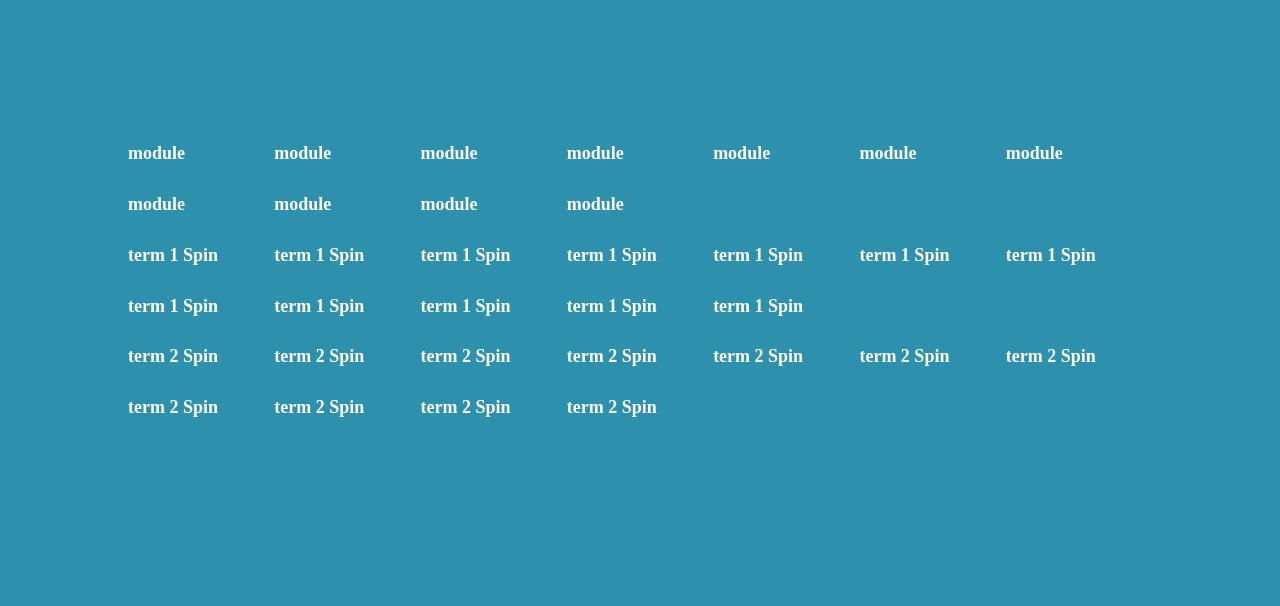
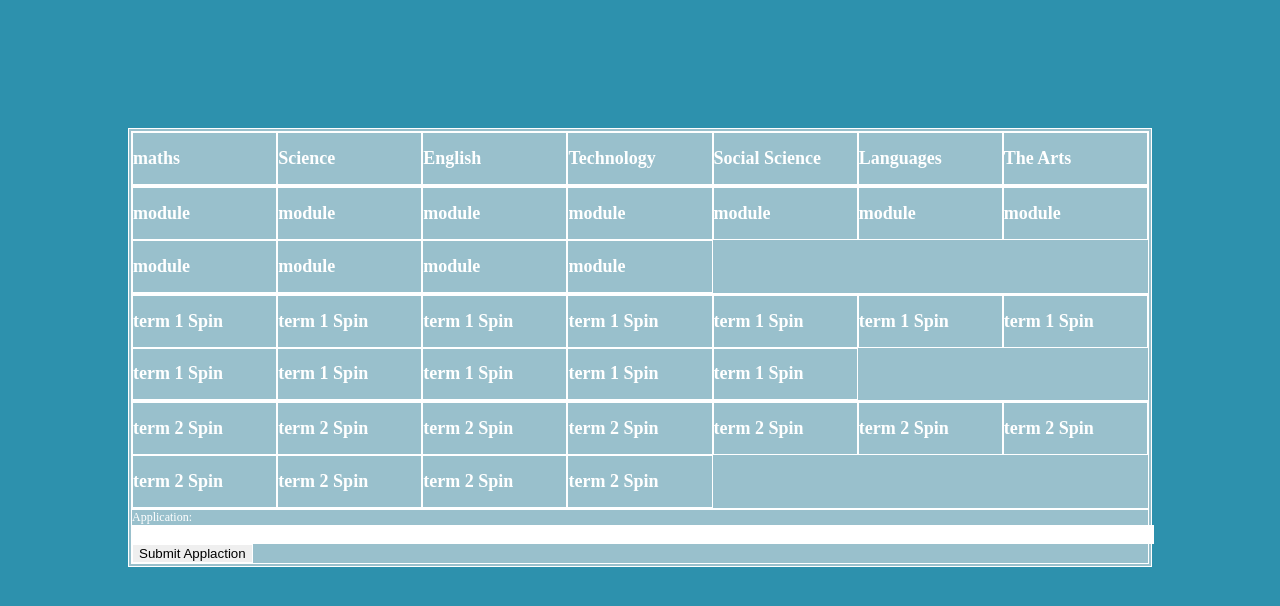
Before and after one commit to Zane-Larking/Hobsonville-point-selection-application, a PHP site: page /studentSelectionPage.html in a window 1280 px wide. Shown: the top 606 px of the page. Run offline with PHP 8.4, Linux system fonts and the light colour scheme.

Commit message:
new saves

```diff
--- a/Selections.CSS
+++ b/Selections.CSS
@@ -7,10 +7,14 @@ body {
 
 }
 #selections {
+    border: 1px solid #FFFFFF;
+    background: #99c0cc;
+    padding: 2px;
     margin: 10%;
 	display: grid;
     grid-template: auto/auto;
     grid-template-areas:
+    "subjects"
     "modules"
     "term1Spins"
     "term2Spins"
@@ -18,24 +22,48 @@ body {
     ;
 
 }
+#selections > * {
+    border: 1px solid #FFFFFF;
+
+}
+#selections > * > *{
+    border: 1px solid #FFFFFF;
+
+}
+#subjects {
+    grid-area: subjects;
+    display: grid;
+    grid-template: auto/ repeat(7, 14.2857142857%);
+}
 #modules {
 	grid-area: modules;
 	display: grid;
-	grid-template: auto/ repeat(7, auto);
+	grid-template: auto/ repeat(7, 14.2857142857%);
 }
 
 #term1Spins {
 	grid-area: term1Spins;
 	display: grid;
-	grid-template: auto/ repeat(7, auto);
+	grid-template: auto/ repeat(7, 14.2857142857%);
 }
 
 #term2Spins {
 	grid-area: term2Spins;
 	display: grid;
-	grid-template: auto/ repeat(7, auto);
+	grid-template: auto/ repeat(7, 14.2857142857%);
 }
 
 #applicationForm{
 	grid-area: applicationForm;
 }
+
+#form{
+    background-color: #b3c9d3;
+    padding: 10px;
+
+}
+#applicationForm input[name="SelectApp"]{
+    position:relative;
+    width:100%;
+    height: auto;
+}
--- a/studentSelectionPage.html
+++ b/studentSelectionPage.html
@@ -6,6 +6,15 @@
 </head>
 <body>
 	<article id = "selections">
+			<div id = "subjects">
+				<div><h2>maths</h2></div>
+				<div><h2>Science</h2></div>
+				<div><h2>English</h2></div>
+				<div><h2>Technology</h2></div>
+				<div><h2>Social Science</h2></div>
+				<div><h2>Languages</h2></div>
+				<div><h2>The Arts</h2></div>
+			</div>
 			<div id = "modules">
 				<div><h2>module</h2></div>
 				<div><h2>module</h2></div>
@@ -46,9 +55,11 @@
 				<div><h2>term 2 Spin</h2></div>
 				<div><h2>term 2 Spin</h2></div>
 			</div>
-		<div id = "applicationForm">
-
-		</div>
+			<form action="/action_page.php" id = "applicationForm">
+				Application: <br>
+				<input type="text" name="SelectApp" size="100"><br>
+				<input type="submit" value="Submit Applaction">
+			</form>
 
 	</article>
 
```
Lines whose indentation alone changed are shown as unchanged.
